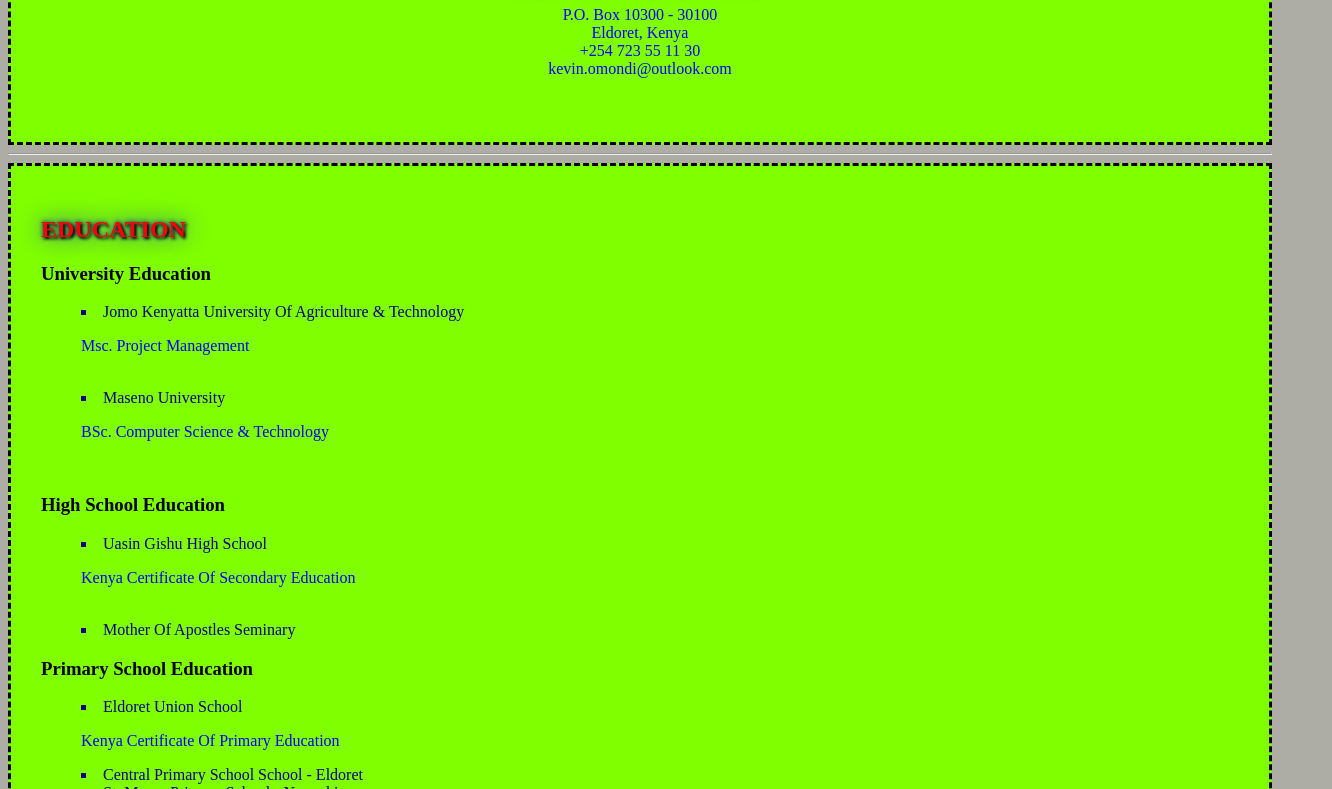
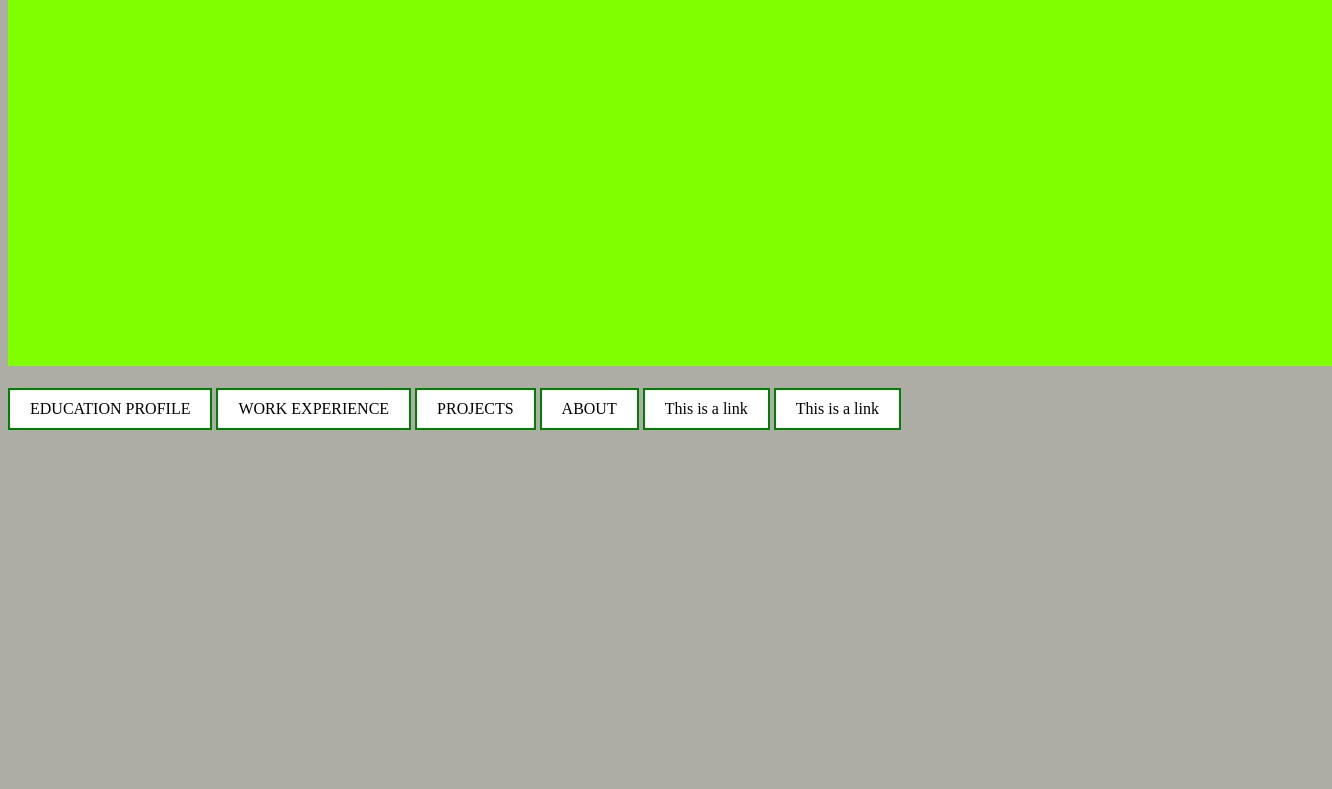
Before and after one commit to voqez/voqez.github.io, a plain HTML site: page index.html in a window 1280 px wide. Shown: the part 115-904 px from the top of the page, 1332 px wide, since content can reach past the window. After the commit the page ends 800 px from the top, so only its background shows below. Drawn offline with Linux system fonts and the light colour scheme; a web font is replaced by a local one.

Commit message:
add pages and links

```diff
--- a/index.html
+++ b/index.html
@@ -8,70 +8,12 @@
 <body>
 <div>
 <h1 class="a"> KEVIN OMONDI </h1>
-
-<p class="a">
-P.O. Box 10300 - 30100 <br>
-Eldoret, Kenya <br>
-+254 723 55 11 30 <br>
-kevin.omondi@outlook.com <br><br>
-</p>
 </div>
-<hr>
-<div>
-<h2> EDUCATION </h2>
-<h3> University Education </h3>
-<ul>
-<li> Jomo Kenyatta University Of Agriculture & Technology </li>
-<p>Msc. Project Management</p>
-<br>
-<li> Maseno University </li>
-<p>BSc. Computer Science & Technology</p>
-</ul>
-<br>
-<h3> High School Education </h3>
-<ul>
-<li>Uasin Gishu High School</li>
-<p>Kenya Certificate Of Secondary Education</p>
-<br>
-<li>Mother Of Apostles Seminary</li>
-</ul>
-<h3> Primary School Education</h3>
-<ul>
-<li>Eldoret Union School</li>
-<p>Kenya Certificate Of Primary Education</p>
-<li>Central Primary School School - Eldoret </li>
-<li>St. Moses Primary School - Nanyuki</li>
-<li>St. Patrick's Primary School - Kericho</li>
-</ul>
-</div>
-<hr>
-<div>
-<h2> WORK EXPERIENCE </h2>
-<ul>
-<li>The Harnssen Group</li>
-<li>The Next Technologies</li>
-<li>The CopyCat Group</li>
-<li>Technology Today</li>
-</ul>
-</div>
-<hr>
-<div>
-<h2> LANGUAGES </h2>
-<ul>
-<li>Dholuo</li>
-<li>Swahili</li>
-<li>English</li>
-</ul>
-</div>
-<hr>
-<div>
-<h2> INTERESTS </h2>
-<ul>
-<li>Technology</li>
-<li>Football</li>
-<li>Chess</li>
-</ul>
-</div>
-<hr>
+<a href="educ.html">EDUCATION PROFILE</a>
+<a href="work.html" target="#">WORK EXPERIENCE</a>
+<a href="default.asp" target="_blank">PROJECTS</a>
+<a href="about.html" target="about.html">ABOUT</a>
+<a href="default.asp" target="_blank">This is a link</a>
+<a href="default.asp" target="_blank">This is a link</a>
 </body>
 </html>
--- a/style.css
+++ b/style.css
@@ -1,8 +1,5 @@
 p {
     color: blue;
-}
-p.a {
-    color: blue; text-align: center;
 }
 h1 {
 color: red;
@@ -23,6 +20,30 @@
 li {
     color: navy;
 }
-div {
-    background-color: chartreuse; border: dashed; padding: 30px;
+.a {
+    background-color:
+    chartreuse;
+    height: 400px;
+    width: 100%;
+    border: none;
+    padding: 30px;
 }
+.a {
+    background-color:
+    chartreuse;
+    border: none;
+    padding: 30px;
+}
+a:link, a:visited {
+    background-color: white;
+    color: black;
+    border: 2px solid green;
+    padding: 10px 20px;
+    text-align: center;
+    text-decoration: none;
+    display: inline-block;
+  }
+  a:hover, a:active {
+    background-color: green;
+    color: white;
+  }
```
Also changed, not shown: about.html (added, +36 -0 lines), educ.html (added, +38 -0 lines), work.html (added, +20 -0 lines).
